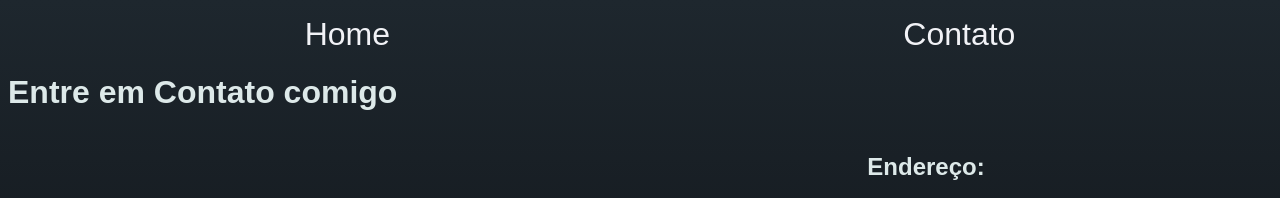
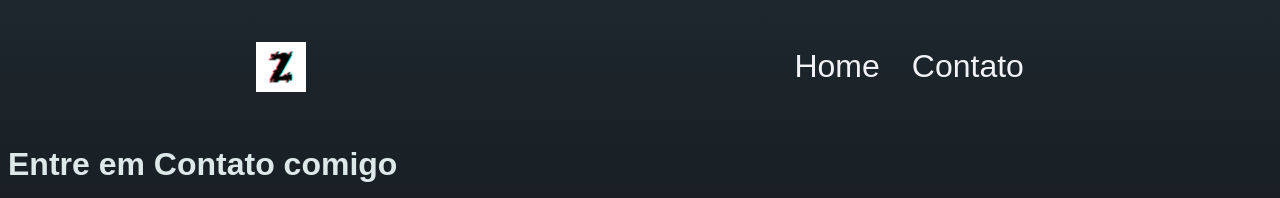
Before and after one commit to Zarps/fundamentos-web, a plain HTML site: page contato.html in a window 1280 px wide. Shown: the top 198 px of the page. Drawn offline with Linux system fonts and the light colour scheme.

Commit message:
Atividades html e css

```diff
--- a/contato.html
+++ b/contato.html
@@ -7,15 +7,18 @@
     <link rel="stylesheet" href="./css/style.css">
 </head>
 <body>
-    <nav>
-        <ul class="menu">
+
+    <nav class="cabecalho">
+        <img class="cabecalho-imagem tm-social" src="./assets/img/logotipoZ.jpg" alt="logotipoZ">
+        <ul class="menu cabecalho-menu">
             <li>
-                <a href="index.html" class="links">Home</a>
+                <a href="index.html" class="links cabecalho-menu-item">Home</a>
             </li>
-            <li><a href="contato.html" class="links">Contato</a>
+            <li><a href="contato.html" class="links cabecalho-menu-item">Contato</a>
             </li>
         </ul>
     </nav>
+
 
     <h1 class="fonte">Entre em Contato comigo</h1>
 
--- a/css/style.css
+++ b/css/style.css
@@ -2,6 +2,30 @@
 
 .center {
     text-align: center;
+}
+
+.cabecalho {
+    display: flex;
+    flex-direction: row;
+    align-items: center;
+    justify-content: space-around;
+    padding: 24px;
+}
+
+.cabecalho-imagem {
+    height: 72px;
+}
+
+.cabecalho-menu {
+    display: flex;
+    gap: 32px;
+}
+
+.cabecalho-menu-item {
+    font-family: 'Sarala', sans-serif;
+    color: #FFF2E7;
+    font-weight: 400;
+    font-size: 18px;
 }
 
 .foto{
```
Also changed, not shown: index.html (+6 -3 lines), assets/img/logotipoZ.jpg (added).
